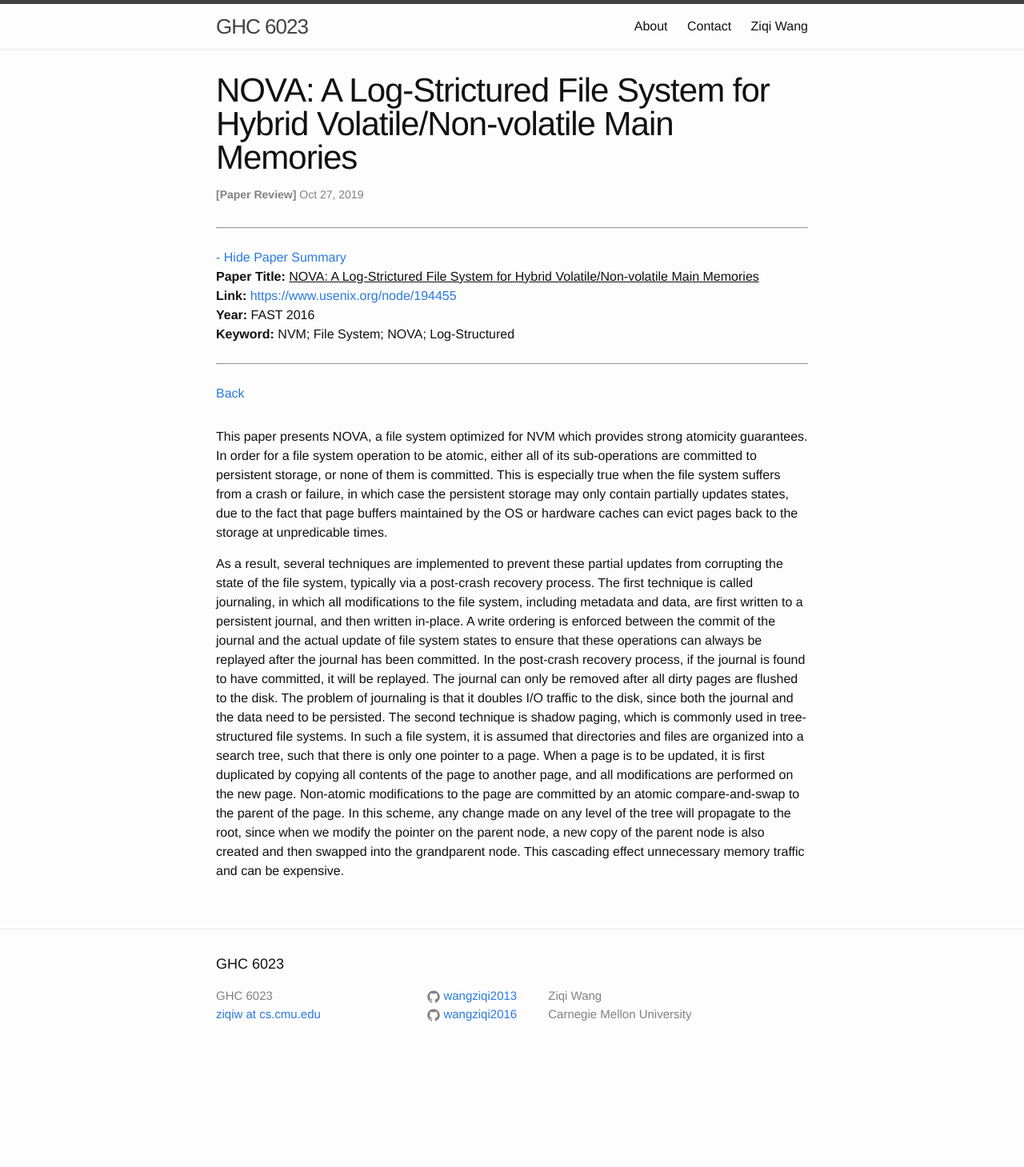
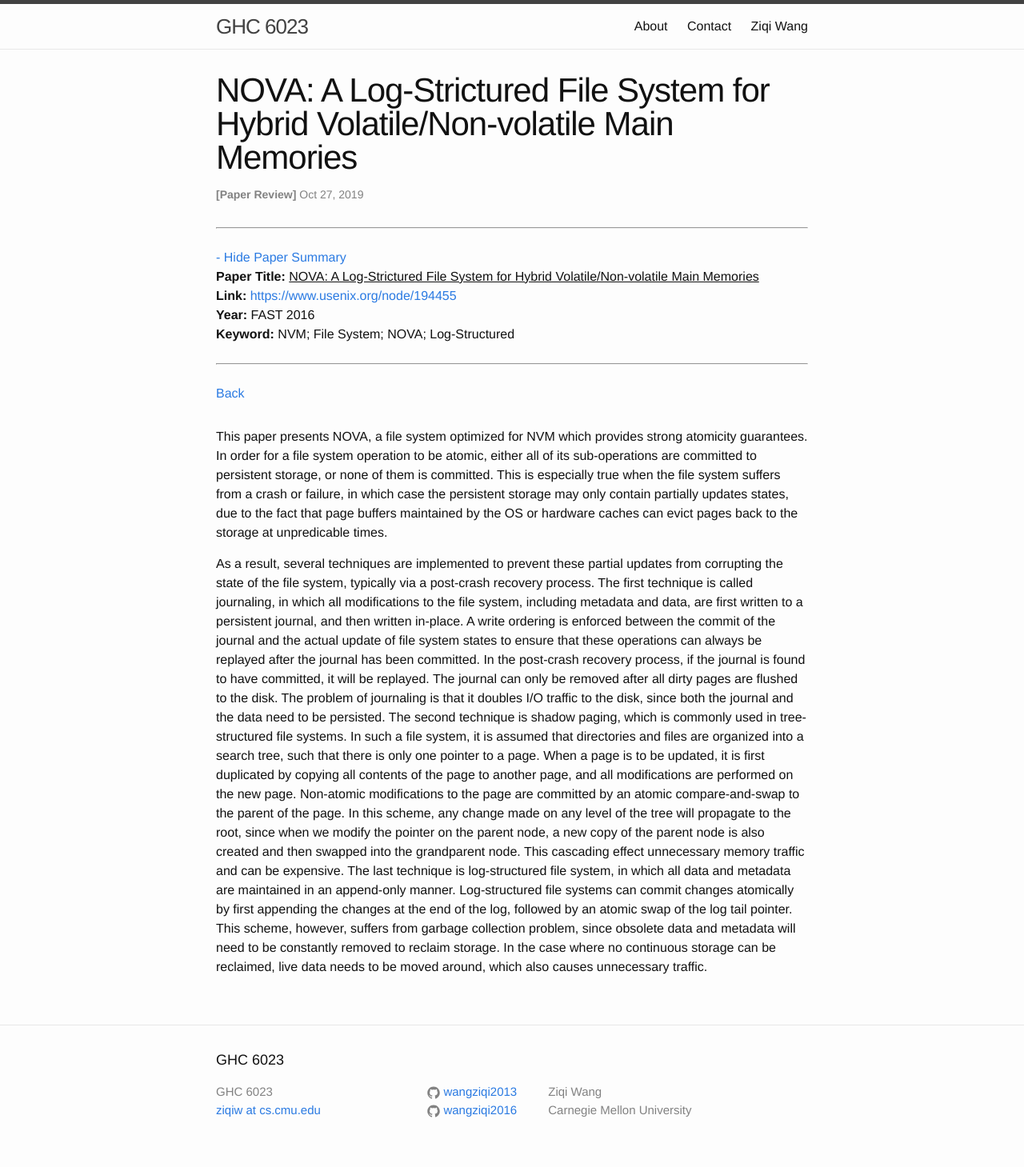
Before and after one commit to wangziqi2013/wangziqi2013.github.io, a Jekyll site: the page built from _posts/2019-10-26-nova.markdown, in a window 1280 px wide. Shown: the whole page at 80% size. Built offline with Jekyll 4.4.1, drawn with Linux system fonts in a browser that asks for light colours; before the commit the page ends 1339 px from its top, so only the background shows below that.

Commit message:
Adding lfs

```diff
--- a/_posts/2019-10-26-nova.markdown
+++ b/_posts/2019-10-26-nova.markdown
@@ -33,4 +33,8 @@ page to another page, and all modifications are performed on the new page. Non-a
 committed by an atomic compare-and-swap to the parent of the page. In this scheme, any change made on any level
 of the tree will propagate to the root, since when we modify the pointer on the parent node, a new copy of the parent
 node is also created and then swapped into the grandparent node. This cascading effect unnecessary memory traffic and
-can be expensive.
+can be expensive. The last technique is log-structured file system, in which all data and metadata are maintained in
+an append-only manner. Log-structured file systems can commit changes atomically by first appending the changes at the
+end of the log, followed by an atomic swap of the log tail pointer. This scheme, however, suffers from garbage collection
+problem, since obsolete data and metadata will need to be constantly removed to reclaim storage. In the case where
+no continuous storage can be reclaimed, live data needs to be moved around, which also causes unnecessary traffic.
```
